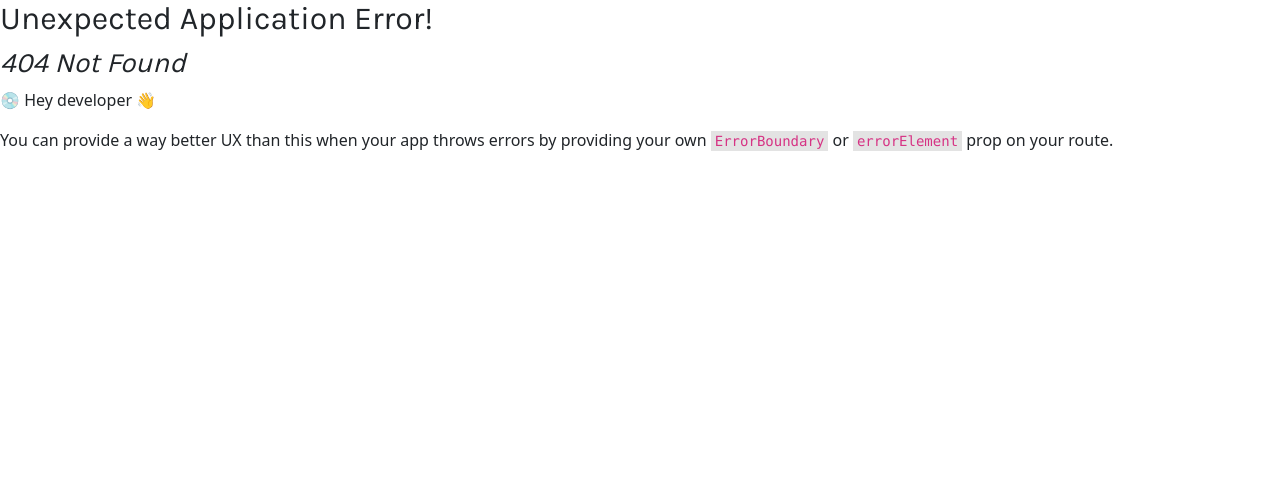
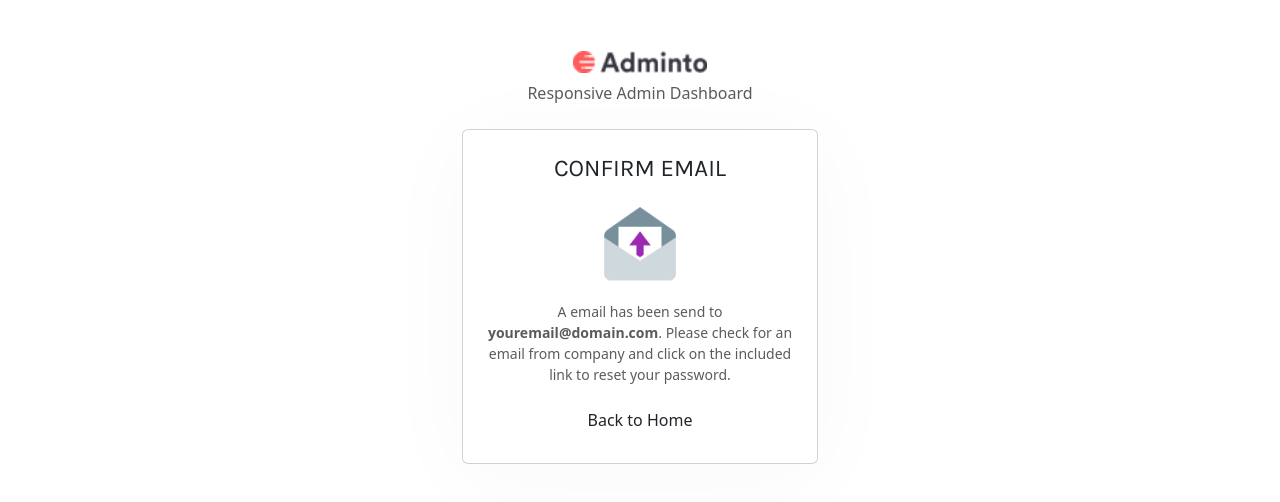
Before and after one commit to khan215701/my-order, a React (Vite) app: page /auth-confirm-mail in a window 1280 px wide. Before the commit this address had no page. Shown: the top 502 px of the page. Built offline with nearby package versions, Linux system fonts and the light colour scheme.

Commit message:
confirm reset mail

```diff
--- /dev/null
+++ b/src/components/auth/AuthResetMail.tsx
@@ -0,0 +1,48 @@
+import { Link } from "react-router-dom";
+import AuthHeader from "./AuthHeader";
+
+const AuthResetMail = () => {
+  return (
+    <>
+      <div className="loading authentication-bg authentication-bg-pattern">
+        <div className="account-pages mt-5 mb-5">
+          <div className="container">
+            <div className="row justify-content-center">
+              <div className="col-md-8 col-lg-6 col-xl-4">
+                <AuthHeader />
+                <div className="card text-center">
+                  <div className="card-body p-4">
+                    <div className="mb-4">
+                      <h4 className="text-uppercase mt-0">Confirm Email</h4>
+                    </div>
+                    <img
+                      src="/src/assets/images/mail_confirm.png"
+                      alt="img"
+                      width="86"
+                      className="mx-auto d-block"
+                    />
+
+                    <p className="text-muted font-14 mt-2">
+                      A email has been send to <b>youremail@domain.com</b>.
+                      Please check for an email from company and click on the
+                      included link to reset your password.
+                    </p>
+
+                    <Link
+                      to="/"
+                      className="btn d-block btn-pink waves-effect waves-light mt-3"
+                    >
+                      Back to Home
+                    </Link>
+                  </div>
+                </div>
+              </div>
+            </div>
+          </div>
+        </div>
+      </div>
+    </>
+  );
+};
+
+export default AuthResetMail;
--- a/src/components/router.tsx
+++ b/src/components/router.tsx
@@ -5,6 +5,7 @@ import AuthLogin from "./auth/AuthLogin";
 import AuthLogout from "./auth/AuthLogout";
 import AuthLock from "./auth/AuthLock";
 import AuthResetPassword from "./auth/AuthResetPassword";
+import AuthResetMail from "./auth/AuthResetMail";
 
 const router = createBrowserRouter([
   /* home page */
@@ -16,6 +17,7 @@ const router = createBrowserRouter([
   { path: "/auth-logout", element: <AuthLogout /> },
   { path: "/auth-lock", element: <AuthLock /> },
   { path: "/auth-reset", element: <AuthResetPassword /> },
+  { path: "auth-confirm-mail", element: <AuthResetMail /> },
 ]);
 
 export default router;
```
